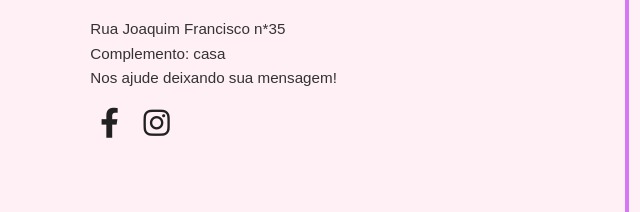
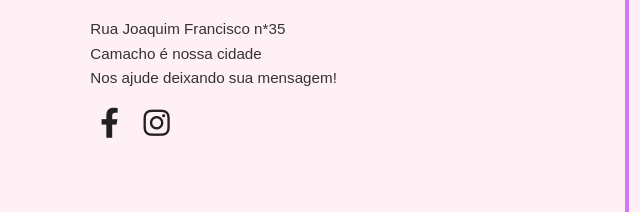
Before and after one commit to brunotrindadefm/CervejariaArtesanal, a plain HTML site: page index.html in a window 1280 px wide. Shown: the part 3178-3390 px from the top of the page, 0-640 px from the left. Drawn offline with Linux system fonts and the light colour scheme.

Commit message:
cervejaria

```diff
--- a/index.html
+++ b/index.html
@@ -153,7 +153,7 @@
                     <h2>Queremos te escutar</h2>
                     <h2>Entre em contato</h2>
                     <p>Rua Joaquim Francisco n*35</p>
-                    <p>Complemento: casa</p>
+                    <p>Camacho é nossa cidade</p>
                     <p>Nos ajude deixando sua mensagem!</p>
                     <div class="contatomidia">
                         <div class="redes-sociaiscontato">
```
